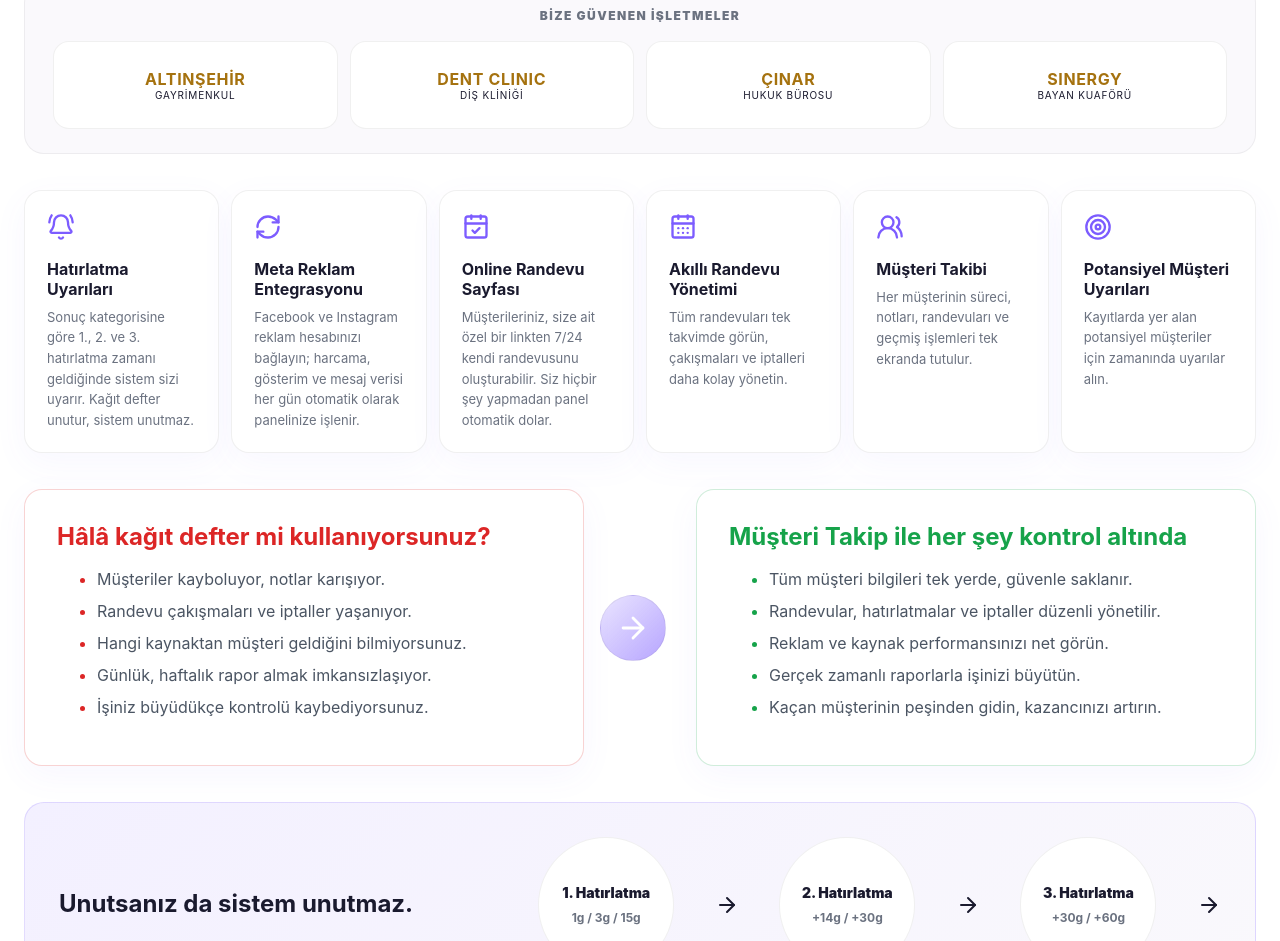
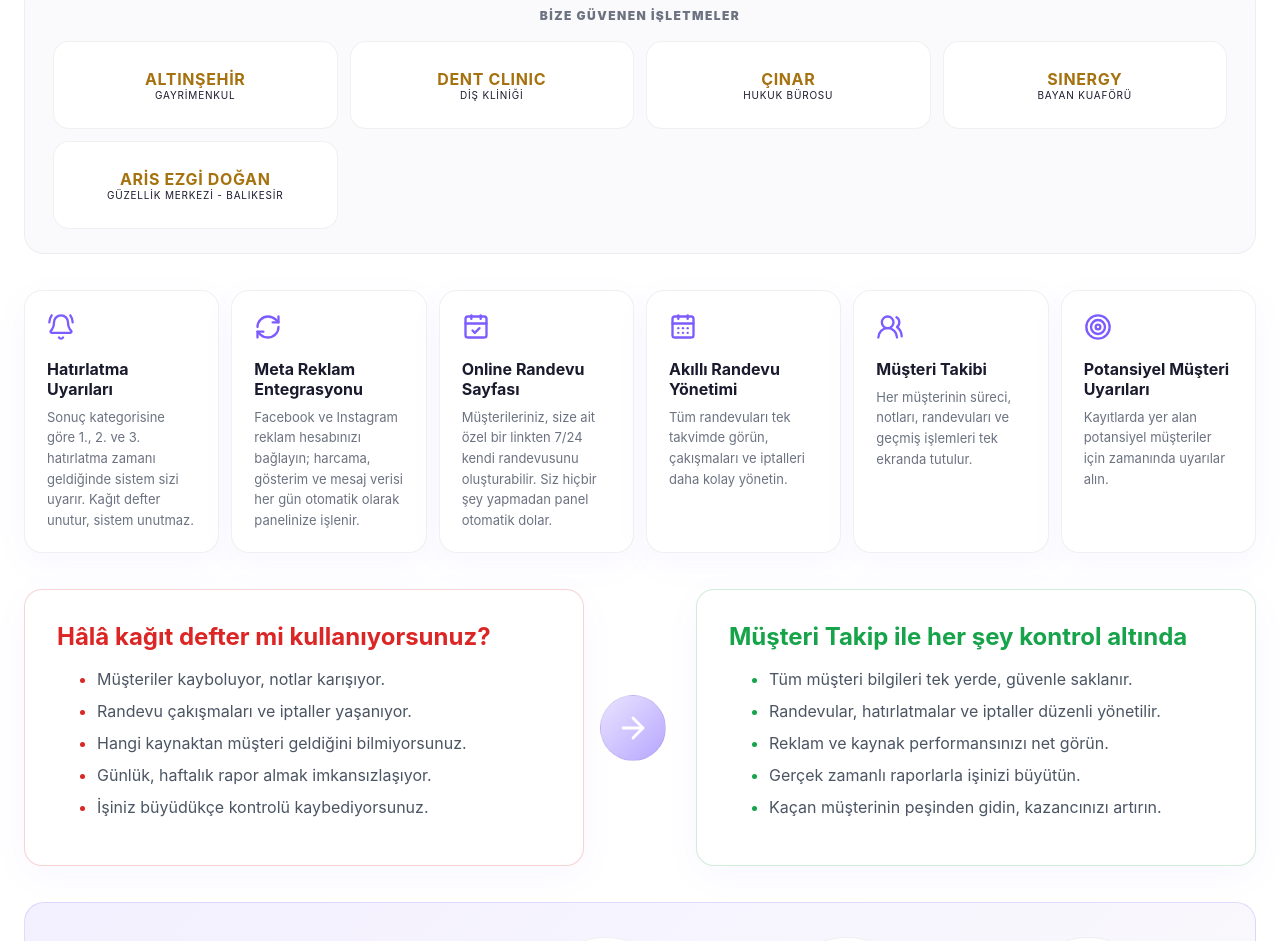
Before and after one commit to kubilaydijital/musteritakip, a React (Vite) app: page / in a window 1280 px wide. Shown: the part 1949-2890 px from the top of the page. Built offline with nearby package versions, Linux system fonts and the light colour scheme.

Commit message:
Update siteData.js

```diff
--- a/src/data/siteData.js
+++ b/src/data/siteData.js
@@ -6,6 +6,8 @@ import {
 
 export const EMAIL = 'info@musteritakip.net'
 export const LOCATION = 'İzmir / Türkiye'
+export const PHONE = '0533 615 34 45'
+export const PHONE_TEL = '+905336153445'
 
 export const navItems = [
   { to: '/', label: 'Ana Sayfa' },
@@ -22,6 +24,7 @@ export const references = [
   { name: 'DENT CLINIC', sub: 'DİŞ KLİNİĞİ', icon: SmilePlus },
   { name: 'ÇINAR', sub: 'HUKUK BÜROSU', icon: Scale },
   { name: 'SINERGY', sub: 'BAYAN KUAFÖRÜ', icon: Scissors },
+  { name: 'ARİS EZGİ DOĞAN', sub: 'GÜZELLİK MERKEZİ - BALIKESİR', icon: Scissors },
 ]
 
 export const testimonials = [
```
